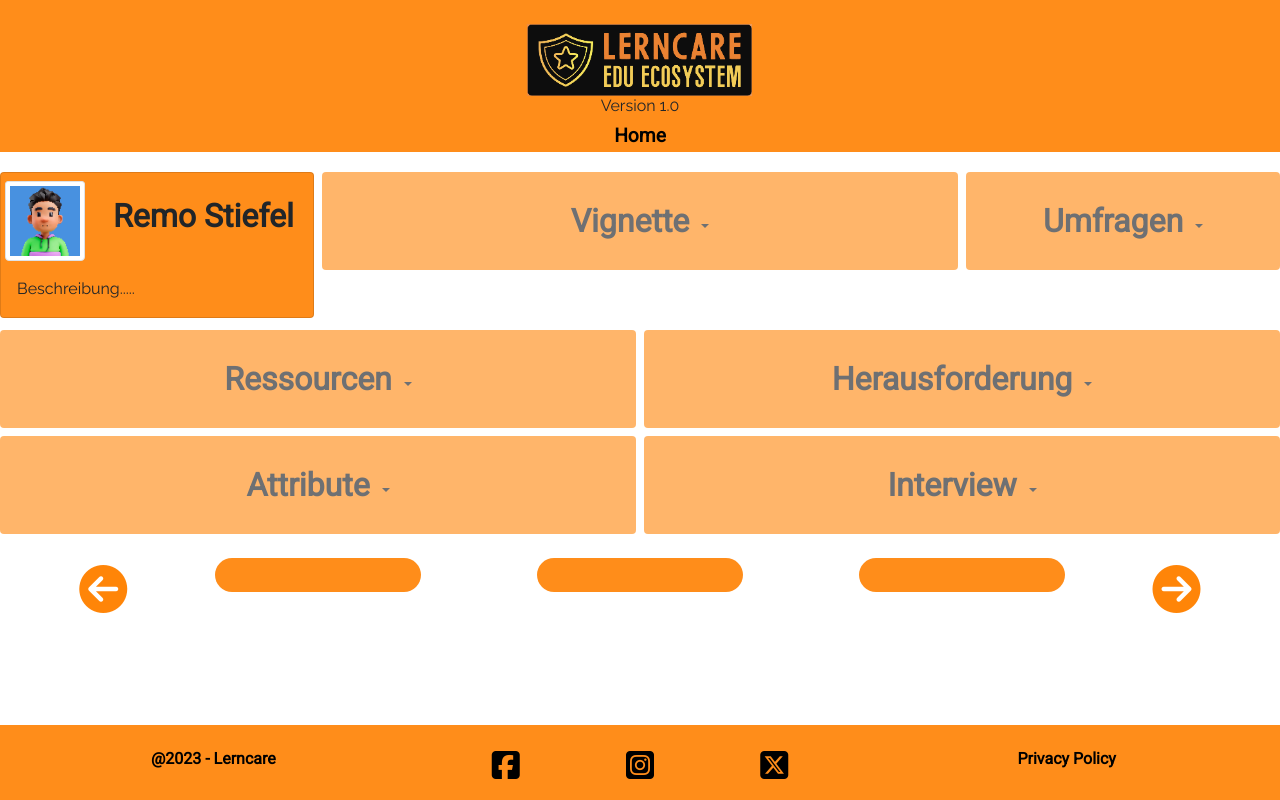
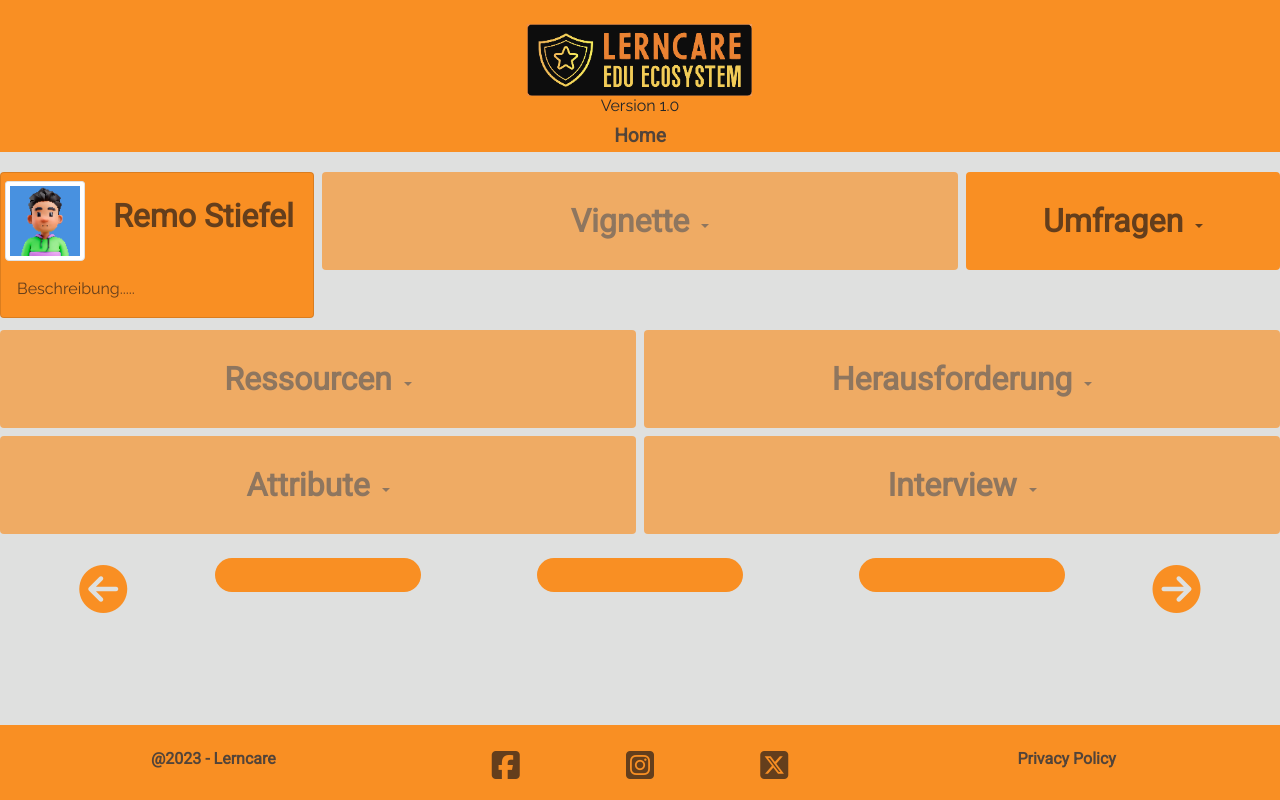
Before and after one commit to Joao4569/lerncare, a Django app: page /dashboard/ in a window 1280 px wide. Run offline with Django 3.2, Linux system fonts and the light colour scheme; data that the repository does not hold is empty; some libraries are stand-ins or nearby versions.

Commit message:
style: Change color scheme of lerncare and ensure that it is updated and applied on all current templates

```diff
--- a/dashboard/templates/dashboard.html
+++ b/dashboard/templates/dashboard.html
@@ -36,7 +36,7 @@
 
       <!-- Avatar Card -->
       <div class="col-3">
-        <div class="card orange-bg">
+        <div class="card orange-bg text-brown">
           <div class="row">
             <div class="col-4 text-center pt-2">
               <img src="{% static "images/resized-avatar.png" %}" class="card-img-top img-thumbnail avatar-card" alt="...">
@@ -59,7 +59,7 @@
 
         <!-- Bootstrap dropdown button structure -->
         <div id="vignette" class="btn-group col-12">
-          <button type="button" class="btn orange-bg dropdown-toggle col-12 py-4 tile-hover disabled aspect-tile" data-bs-toggle="dropdown" aria-expanded="false">
+          <button type="button" class="btn orange-bg dropdown-toggle col-12 py-4 tile-hover disabled aspect-tile text-brown" data-bs-toggle="dropdown" aria-expanded="false">
             <span class="tile-title">Vignette </span>
           </button>
           <ul class="dropdown-menu dropdown-menu-start dropdown-menu-dark">
@@ -83,7 +83,7 @@
 
         <!-- Bootstrap dropdown button structure -->
         <div class="btn-group col-12">
-          <button type="button" class="btn orange-bg dropdown-toggle col-12 py-4 tile-hover disabled aspect-tile" data-bs-toggle="dropdown" aria-expanded="false">
+          <button type="button" class="btn orange-bg dropdown-toggle col-12 py-4 tile-hover aspect-tile text-brown" data-bs-toggle="dropdown" aria-expanded="false">
             <span class=" tile-title">Umfragen </span>
           </button>
           <ul class="dropdown-menu dropdown-menu-start dropdown-menu-dark">
@@ -112,7 +112,7 @@
 
         <!-- Bootstrap dropdown button structure -->
         <div class="btn-group col-12">
-          <button type="button" class="btn orange-bg dropdown-toggle col-12 py-4 tile-hover disabled aspect-tile" data-bs-toggle="dropdown" aria-expanded="false"><!--  disabled -->
+          <button type="button" class="btn orange-bg dropdown-toggle col-12 py-4 tile-hover disabled aspect-tile text-brown" data-bs-toggle="dropdown" aria-expanded="false"><!--  disabled -->
             <span class=" tile-title">Ressourcen </span>
           </button>
           <ul class="dropdown-menu dropdown-menu-start dropdown-menu-dark">
@@ -136,7 +136,7 @@
 
         <!-- Bootstrap dropdown button structure -->
         <div class="btn-group col-12">
-          <button type="button" class="btn orange-bg dropdown-toggle col-12 py-4 tile-hover disabled aspect-tile" data-bs-toggle="dropdown" aria-expanded="false"><!--  disabled -->
+          <button type="button" class="btn orange-bg dropdown-toggle col-12 py-4 tile-hover disabled aspect-tile text-brown" data-bs-toggle="dropdown" aria-expanded="false"><!--  disabled -->
             <span class=" tile-title">Herausforderung </span>
           </button>
           <ul class="dropdown-menu dropdown-menu-start dropdown-menu-dark">
@@ -160,7 +160,7 @@
 
         <!-- Bootstrap dropdown button structure -->
         <div class="btn-group col-12">
-          <button type="button" class="btn orange-bg dropdown-toggle col-12 py-4 tile-hover disabled aspect-tile" data-bs-toggle="dropdown" aria-expanded="false"><!--  disabled -->
+          <button type="button" class="btn orange-bg dropdown-toggle col-12 py-4 tile-hover disabled aspect-tile text-brown" data-bs-toggle="dropdown" aria-expanded="false"><!--  disabled -->
             <span class=" tile-title">Attribute </span>
           </button>
           <ul class="dropdown-menu dropdown-menu-start dropdown-menu-dark">
@@ -184,7 +184,7 @@
 
         <!-- Bootstrap dropdown button structure -->
         <div class="btn-group col-12">
-          <button type="button" class="btn orange-bg dropdown-toggle col-12 py-4 tile-hover disabled aspect-tile" data-bs-toggle="dropdown" aria-expanded="false"><!--  disabled -->
+          <button type="button" class="btn orange-bg dropdown-toggle col-12 py-4 tile-hover disabled aspect-tile text-brown" data-bs-toggle="dropdown" aria-expanded="false"><!--  disabled -->
             <span class=" tile-title">Interview </span>
           </button>
           <ul class="dropdown-menu dropdown-menu-start dropdown-menu-dark">
@@ -221,7 +221,7 @@
 
       <!-- Visible main topic left -->
       <div class="col-2">
-        <button class="btn orange-bg col-12 rounded-pill main-topic-btn p-3" data-bs-toggle="button" autocomplete="off">
+        <button class="btn orange-bg col-12 rounded-pill main-topic-btn p-3 text-brown" data-bs-toggle="button" autocomplete="off">
           <!-- Content from main_topic_carousel.js -->
         </button>
       </div>
@@ -231,7 +231,7 @@
 
       <!-- Visible main topic centre -->
       <div class="col-2">
-        <button class="btn orange-bg col-12 rounded-pill main-topic-btn p-3" data-bs-toggle="button" autocomplete="off">
+        <button class="btn orange-bg col-12 rounded-pill main-topic-btn p-3 text-brown" data-bs-toggle="button" autocomplete="off">
           <!-- Content from main_topic_carousel.js -->
         </button>
       </div>
@@ -241,7 +241,7 @@
 
       <!-- Visible main topic right -->
       <div class="col-2">
-        <button class="btn orange-bg col-12 rounded-pill main-topic-btn p-3" data-bs-toggle="button" autocomplete="off">
+        <button class="btn orange-bg col-12 rounded-pill main-topic-btn p-3 text-brown" data-bs-toggle="button" autocomplete="off">
           <!-- Content from main_topic_carousel.js -->
         </button>
       </div>
--- a/static/css/base.css
+++ b/static/css/base.css
@@ -7,18 +7,18 @@ html {
 }
 
 body {
-	background-color: white;
+	background-color: #DFE0DF;
 	font-family: 'Raleway', sans-serif
 }
 
 /* Color */
 
 .orange-bg {
-	background-color: #ff8a13f7 !important;
+	background-color: #f98f23 !important;
 }
 
-.text-black {
-	color: black !important;
+.text-brown {
+	color: #643E1C !important;
 }
 
 /* Header */
@@ -49,7 +49,7 @@ footer {
 }
 
 .link-hover:hover {
-	color: white !important;
+	color: #DFE0DF !important;
 }
 
 .no-deco {
@@ -62,7 +62,7 @@ footer {
 
 .copyright {
 	font-family: 'Roboto', sans-serif;
-	color: black !important;
+	color: #534439 !important;
 	font-weight: 700;
 }
 
--- a/static/css/dashboard.css
+++ b/static/css/dashboard.css
@@ -29,7 +29,7 @@
 }
 
 .tile-hover:hover {
-	color: white !important;
+	color: #DFE0DF !important;
 }
 
 .tile-content {
@@ -39,8 +39,8 @@
 /* Main topic carousel */
 
 .main-topic-btn-selected {
-	background-color: black !important;
-	color: #ff8100f7 !important;
+	background-color: #643E1C !important;
+	color: #f98f23 !important;
 }
 
 .main-topic-btn {
@@ -50,7 +50,7 @@
 }
 
 .main-topic-scroll {
-	color: #ff8100f7 !important;
+	color: #f98f23 !important;
 	font-weight: 900 !important;
 	font-size: 3rem !important;
 }
@@ -60,7 +60,7 @@
 }
 
 .carousel-nav:active {
-	background-color: black !important;
+	background-color: #534439 !important;
 }
 
 /* Media queries */
--- a/static/css/index.css
+++ b/static/css/index.css
@@ -6,11 +6,11 @@
 
 .nav-link {
 	font-family: 'Roboto', sans-serif;
-	color: black !important;
+	color: #534439 !important;
 	font-weight: 700;
 	font-size: 1.2rem;
 }
 
 .nav-link:hover {
-	color: white !important;
+	color: #DFE0DF !important;
 }
--- a/templates/includes/base.html
+++ b/templates/includes/base.html
@@ -91,15 +91,15 @@
       <div class="col-4 text-center d-flex justify-content-center social-link-container">
         <a class="m-auto" href="https://www.facebook.com/lerncare" target="_blank" rel="noopener"
         	aria-label="Visit our Facebook page (opens in a new tab)">
-          <i class="fa-brands fa-square-facebook text-black social-links link-hover"></i>
+          <i class="fa-brands fa-square-facebook text-brown social-links link-hover"></i>
         </a>
       	<a class="m-auto" href="https://www.instagram.com/lerncare/" target="_blank" rel="noopener"
         	aria-label="Visit our Instagram page (opens in a new tab)">
-          <i class="fa-brands fa-instagram-square text-black social-links link-hover"></i>
+          <i class="fa-brands fa-instagram-square text-brown social-links link-hover"></i>
         </a>
       	<a class="m-auto" href="https://twitter.com/lerncare" target="_blank" rel="noopener"
         	aria-label="Visit our X page (opens in a new tab)">
-          <i class="fa-brands fa-square-x-twitter text-black social-links  link-hover"></i>
+          <i class="fa-brands fa-square-x-twitter text-brown social-links  link-hover"></i>
         </a>
       </div>
 
@@ -109,7 +109,7 @@
 				<!-- Privacy policy generated on www.privacypolicagenerator.info on 15/11/2023 -->
         <a href="https://www.privacypolicygenerator.info/live.php?token=Uv3W0xPzpi8BLKU0XilnAwGJKTDYrVyG" target="_blank"
           aria-label="Lerncare privacy policy (opens on a new page)" class="no-deco">
-					<p class="copyright">Privacy Policy</p>
+					<p class="copyright link-hover">Privacy Policy</p>
 				</a>
 
       </div>
```
Also changed, not shown: dashboard/templates/vignette.html (+8 -8 lines).
